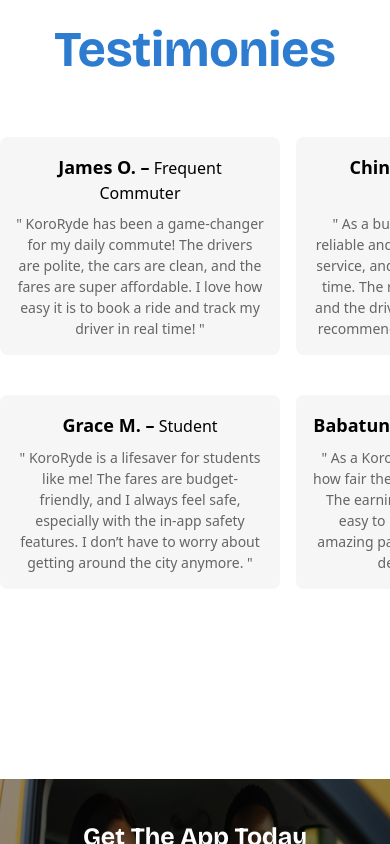
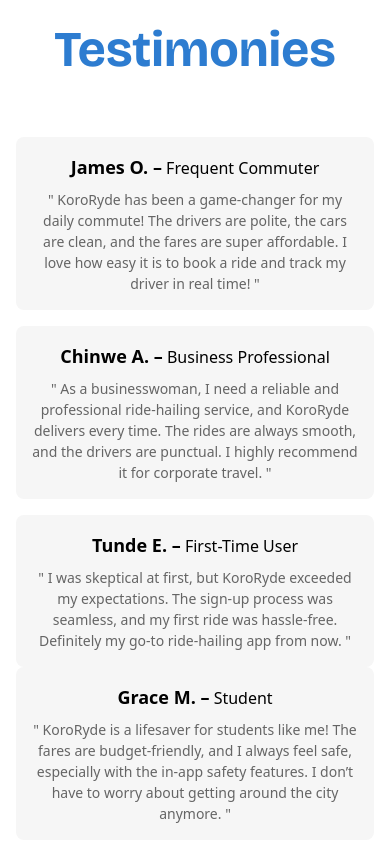
Before and after one commit to ayoeze191/kororyde, a Next.js app: page / in a window 390 px wide. Shown: the part 3900-4744 px from the top of the page. Built offline with nearby package versions, Linux system fonts and the light colour scheme.

Commit message:
fix career path

```diff
--- a/app/page.js
+++ b/app/page.js
@@ -218,7 +218,7 @@ Smart Mobility
      <div className="bg-white py-[150px]">
       <p className="text-[50px] mb-[50px] text-[#2D7CD0] leading-[150%]  font-[family-name:var(--font-bricolage-grotesque)] font-bold text-center [text-shadow:3px_2px_0px_0px_#252B42]
 ">Testimonies</p>
-<div className="flex gap-4 md:gap-10 overflow-x-auto snap-x snap-mandatory scroll-smooth scrollbar-hide mb-10 px-4 md:px-8 lg:px-16">
+<div className="flex gap-4 flex-col md:flex-row md:gap-10 overflow-x-auto snap-x snap-mandatory scroll-smooth scrollbar-hide md:mb-10 px-4 md:px-8 lg:px-16">
   {[
     { name: 'James O.', role: 'Frequent Commuter', text: "KoroRyde has been a game-changer for my daily commute! The drivers are polite, the cars are clean, and the fares are super affordable. I love how easy it is to book a ride and track my driver in real time!" },
     { name: 'Chinwe A.', role: 'Business Professional', text: "As a businesswoman, I need a reliable and professional ride-hailing service, and KoroRyde delivers every time. The rides are always smooth, and the drivers are punctual. I highly recommend it for corporate travel." },
@@ -239,7 +239,7 @@ Smart Mobility
 
 
 {/*  */}
-<div className="flex gap-4 md:gap-10 overflow-x-auto snap-x snap-mandatory scroll-smooth scrollbar-hide mb-10 px-4 md:px-8 lg:px-16">
+<div className="flex flex-col md:flex-row gap-4 md:gap-10 overflow-x-auto snap-x snap-mandatory scroll-smooth scrollbar-hide mb-10 px-4 md:px-8 lg:px-16">
   {[
     { name: 'Grace M.', role: 'Student', text: "KoroRyde is a lifesaver for students like me! The fares are budget-friendly, and I always feel safe, especially with the in-app safety features. I don’t have to worry about getting around the city anymore." },
     { name: 'Babatunde K.', role: 'Driver Partner', text: "As a KoroRyde driver, I appreciate how fair the company is to its drivers. The earnings are good, the app is easy to use, and I get to meet amazing passengers every day. Best decision I made!" },
```
